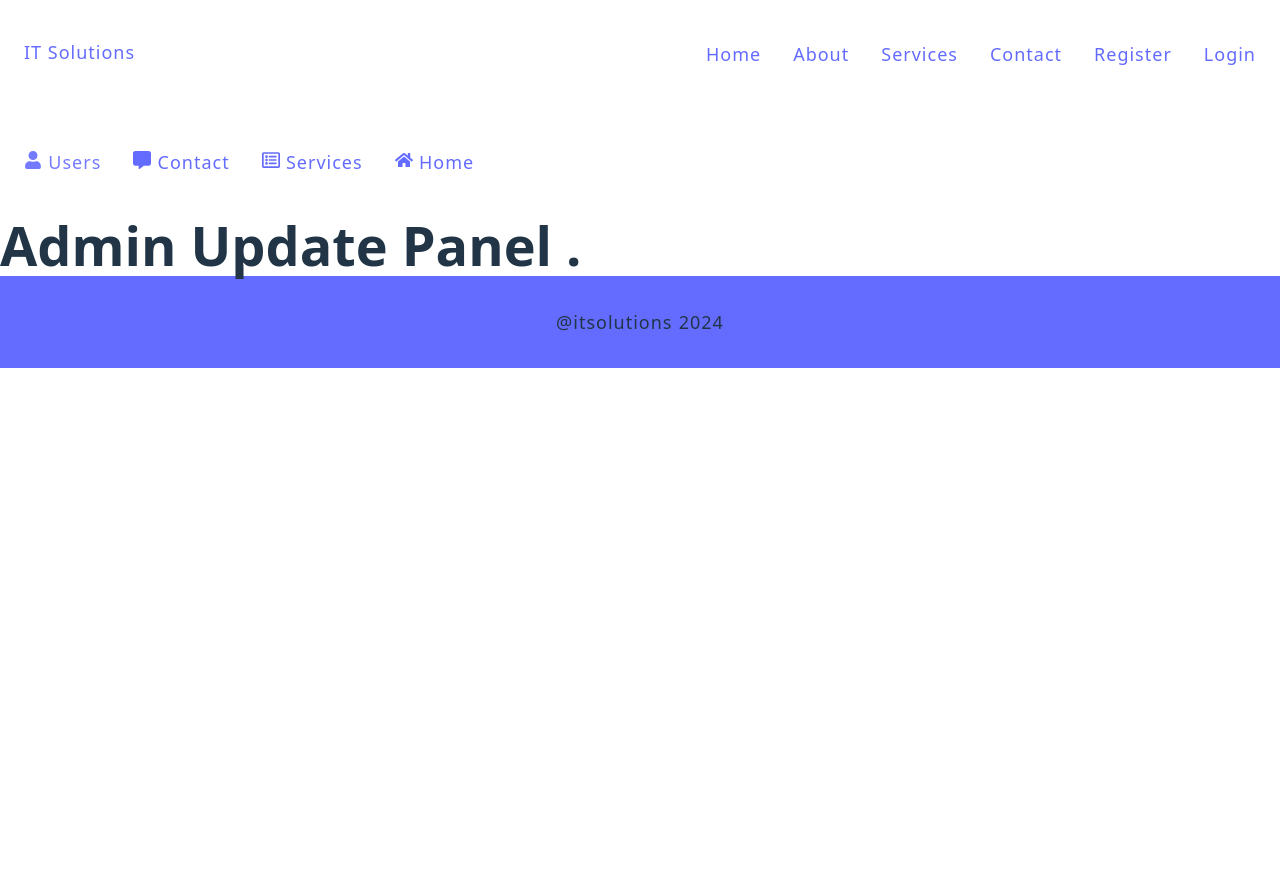
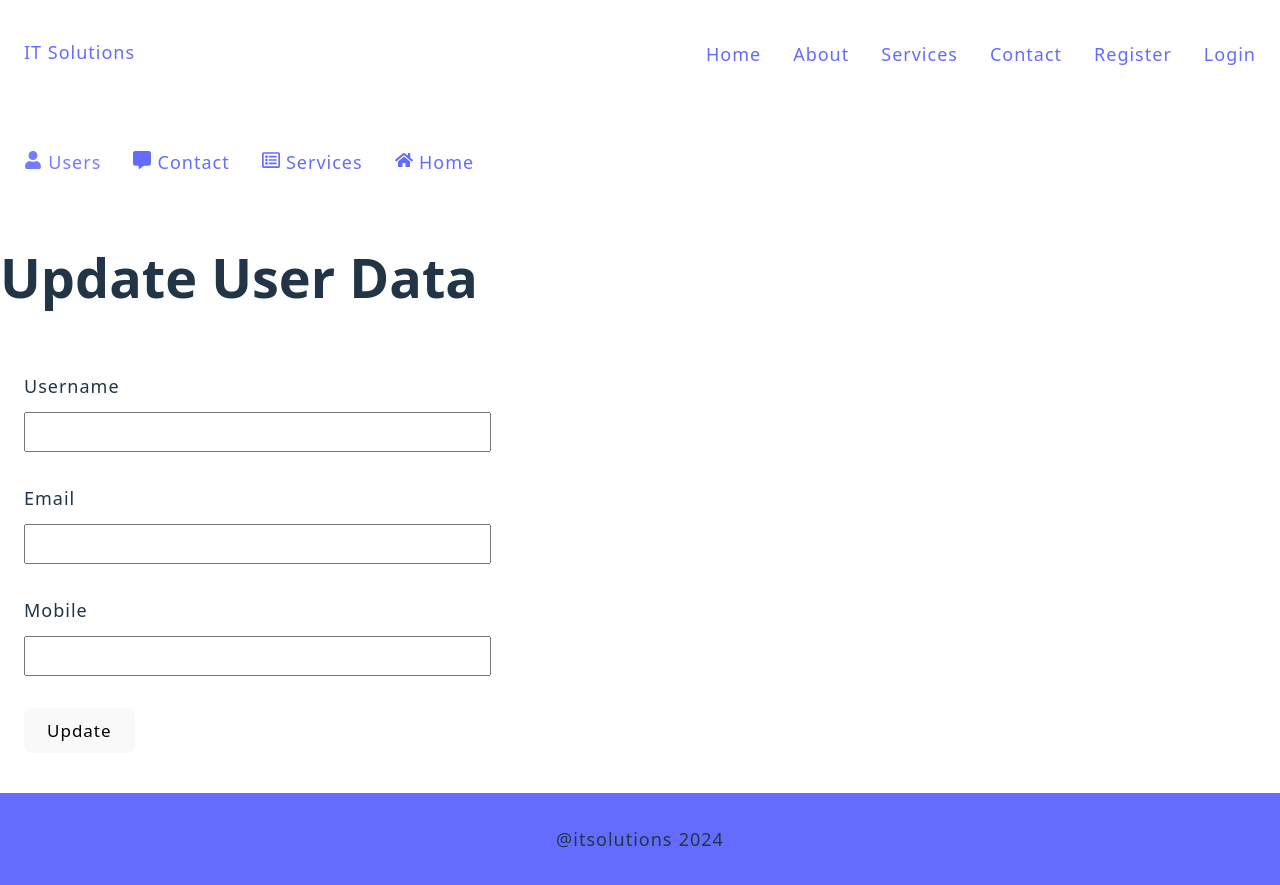
Before and after one commit to Sylar009/SyLar-IT-Solutions, a React (Vite) app in the folder client/: page /admin/users/1/edit in a window 1280 px wide. Before the commit the page ends 800 px from the top, so only its background shows below. Built offline with nearby package versions, Linux system fonts and the light colour scheme; no server answers.

Commit message:
User Data Updates in MERN Stack | React Form Handling, Toast Alerts & Smooth Interactions

```diff
--- a/client/src/pages/Admin-Update.jsx
+++ b/client/src/pages/Admin-Update.jsx
@@ -1,3 +1,136 @@
+import { useEffect, useState } from "react";
+import { useParams } from "react-router-dom";
+import { useAuth } from "../store/auth";
+import { toast } from "react-toastify";
+
 export const AdminUpdate = () => {
-    return <h1> Admin Update Panel .</h1>
+  const [data, setData] = useState({
+    username: "",
+    email: "",
+    phone: "",
+  });
+
+  const params = useParams();
+  console.log("params single user: ", params);
+  const { authorizationToken } = useAuth();
+
+  //   get single user data
+  const getSingleUserData = async () => {
+    try {
+      const response = await fetch(`http://localhost:5000/api/admin/users/${params.id}`, {
+        method: "GET",
+        headers: {
+          Authorization: authorizationToken,
+        },
+      });
+      const data = await response.json();
+      console.log(`users single data:  ${data}`);
+      setData(data);
+
+      //   if (response.ok) {
+      //     getAllUsersData();
+      //   }
+    } catch (error) {
+      console.log(error);
+    }
+  };
+
+  useEffect(() => {
+    getSingleUserData();
+  }, []);
+
+  const handleInput = (e) => {
+    let name = e.target.name;
+    let value = e.target.value;
+
+    setData({
+      ...data,
+      [name]: value,
+    });
+  };
+
+  // to udpate the data dynamically
+  const handleSubmit = async (e) => {
+    e.preventDefault();
+
+    try {
+      const response = await fetch(
+        `http://localhost:5000/api/admin/users/update/${params.id}`,
+        {
+          method: "PATCH",
+          headers: {
+            "Content-Type": "application/json",
+            Authorization: authorizationToken,
+          },
+          body: JSON.stringify(data),
+        }
+      );
+
+      if (response.ok) {
+        toast.success("Updated successfully");
+      } else {
+        toast.error("Not Updated ");
+      }
+    } catch (error) {
+      console.log(error);
+    }
+  };
+
+  return (
+    <section className="section-contact">
+      <div className="contact-content container">
+        <h1 className="main-heading">Update User Data</h1>
+      </div>
+      {/* contact page main  */}
+      <div className="container grid grid-two-cols">
+        {/* contact form content actual  */}
+        <section className="section-form">
+          <form onSubmit={handleSubmit}>
+            <div>
+              <label htmlFor="username">username</label>
+              <input
+                type="text"
+                name="username"
+                id="username"
+                autoComplete="off"
+                value={data.username}
+                onChange={handleInput}
+                required
+              />
+            </div>
+
+            <div>
+              <label htmlFor="email">email</label>
+              <input
+                type="email"
+                name="email"
+                id="email"
+                autoComplete="off"
+                value={data.email}
+                onChange={handleInput}
+                required
+              />
+            </div>
+
+            <div>
+              <label htmlFor="phone">Mobile</label>
+              <input
+                type="phone"
+                name="phone"
+                id="phone"
+                autoComplete="off"
+                value={data.phone}
+                onChange={handleInput}
+                required
+              />
+            </div>
+
+            <div>
+              <button type="submit">Update</button>
+            </div>
+          </form>
+        </section>
+      </div>
+    </section>
+  );
 };
```
